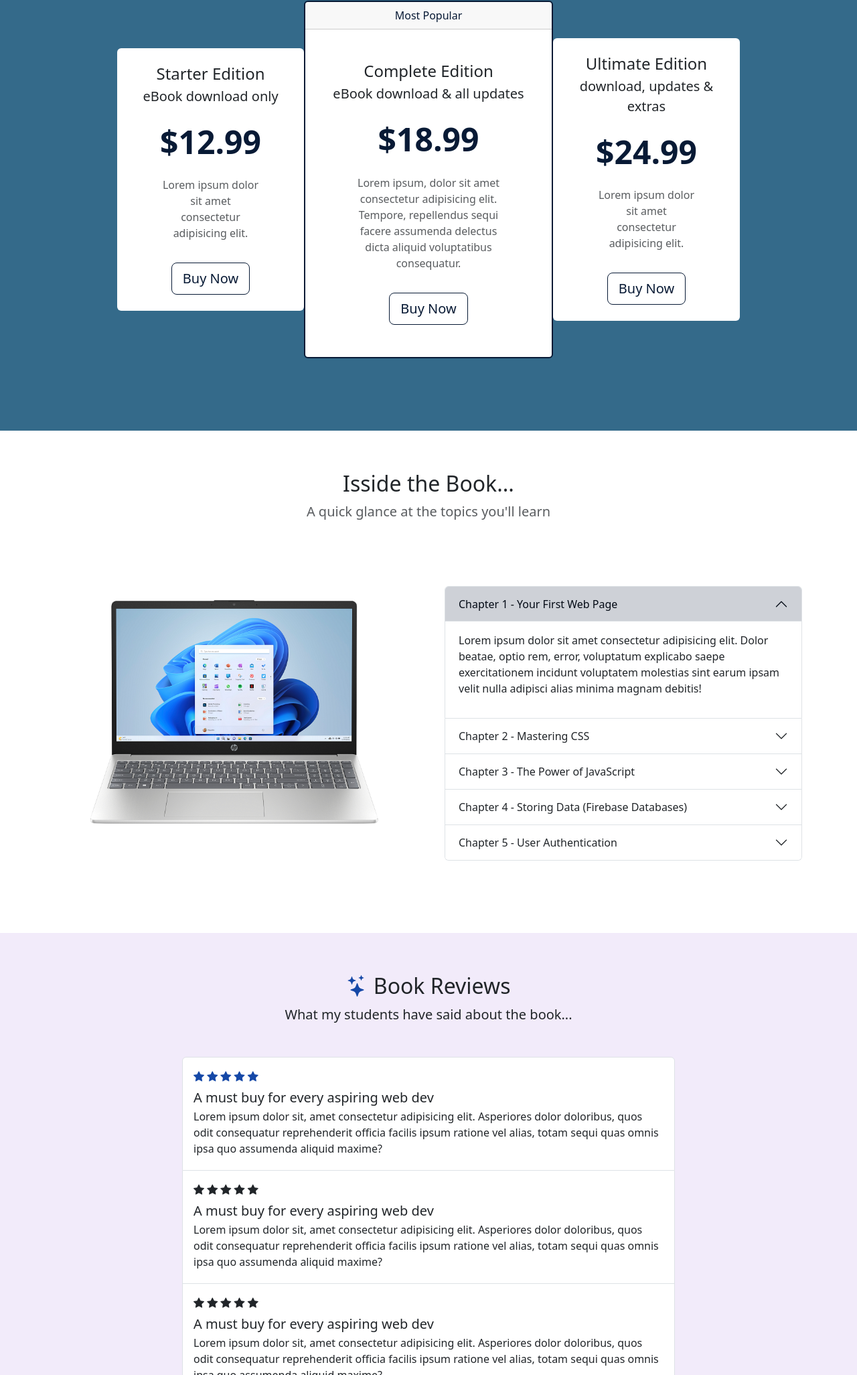
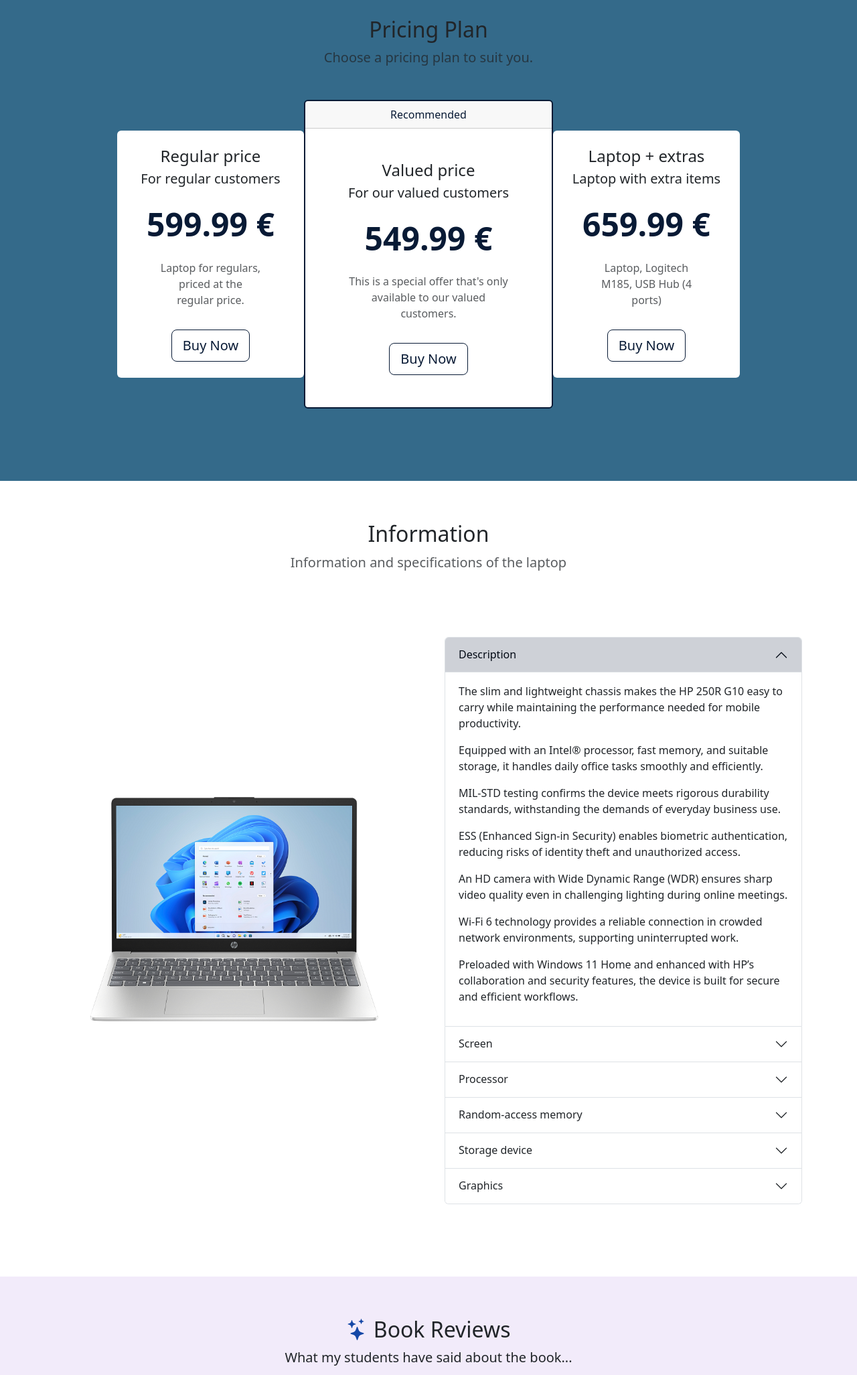
Before and after one commit to Avalonest/Bootstrap5, a website: page index.html in a window 1280 px wide. Shown: the part 747-2800 px from the top of the page at 67% size. Drawn offline with nearby package versions, Linux system fonts and the light colour scheme.

Commit message:
customization 2

```diff
--- a/index.html
+++ b/index.html
@@ -66,11 +66,11 @@
         <div class="row justify-content-center">
           <div class="col-md-5 text-center text-md-start">
             <h1>
-              <div class="display-2">Black-Belt</div>
-              <div class="display-5 text-muted">Your coding skills</div>
+              <div class="display-2">HP 250R G10</div>
+              <div class="display-5 text-muted">Reliable and affordable</div>
             </h1>
             <p class="lead my-4 text-muted">
-              Lorem ipsum, dolor sit amet consectetur adipisicing elit.
+              HP 250R G10 is a reliable and affordable laptop designed for everyday business use. With its 15.6″ display, modern connectivity, and durable build, it’s an ideal work tool both in the office and on the go.
             </p>
             <a href="#pricing" class="btn btn-secondary btn-lg">Buy Now</a>
 
@@ -111,11 +111,11 @@
           <div class="col-8 col-lg-4 col-xl-3">
             <div class="card border-0">
               <div class="card-body text-center py-4">
-                <h4 class="card-title">Starter Edition</h4>
-                <p class="lead card-subtitle">eBook download only</p>
-                <p class="display-5 my-4 text-primary fw-bold">$12.99</p>
+                <h4 class="card-title">Regular price</h4>
+                <p class="lead card-subtitle">For regular customers</p>
+                <p class="display-5 my-4 text-primary fw-bold">599.99 €</p>
                 <p class="card-text mx-5 text-muted d-none d-lg-block">
-                  Lorem ipsum dolor sit amet consectetur adipisicing elit.
+                  Laptop for regulars, priced at the regular price.
                 </p>
                 <a href="#" class="btn btn-outline-primary btn-lg mt-3"
                   >Buy Now</a
@@ -126,16 +126,14 @@
           <div class="col-9 col-lg-4">
             <div class="card border-primary border-2">
               <div class="card-header text-center text-primary">
-                Most Popular
+                Recommended
               </div>
               <div class="card-body text-center py-5">
-                <h4 class="card-title">Complete Edition</h4>
-                <p class="lead card-subtitle">eBook download & all updates</p>
-                <p class="display-5 my-4 text-primary fw-bold">$18.99</p>
+                <h4 class="card-title">Valued price</h4>
+                <p class="lead card-subtitle">For our valued customers</p>
+                <p class="display-5 my-4 text-primary fw-bold">549.99 €</p>
                 <p class="card-text mx-5 text-muted d-none d-lg-block">
-                  Lorem ipsum, dolor sit amet consectetur adipisicing elit.
-                  Tempore, repellendus sequi facere assumenda delectus dicta
-                  aliquid voluptatibus consequatur.
+                  This is a special offer that's only available to our valued customers.
                 </p>
                 <a href="#" class="btn btn-outline-primary btn-lg mt-3"
                   >Buy Now</a
@@ -146,11 +144,13 @@
           <div class="col-8 col-lg-4 col-xl-3">
             <div class="card border-0">
               <div class="card-body text-center py-4">
-                <h4 class="card-title">Ultimate Edition</h4>
-                <p class="lead card-subtitle">download, updates & extras</p>
-                <p class="display-5 my-4 text-primary fw-bold">$24.99</p>
+                <h4 class="card-title">Laptop + extras</h4>
+                <p class="lead card-subtitle">Laptop with extra items</p>
+                <p class="display-5 my-4 text-primary fw-bold">659.99 €</p>
                 <p class="card-text mx-5 text-muted d-none d-lg-block">
-                  Lorem ipsum dolor sit amet consectetur adipisicing elit.
+                  Laptop,
+                  Logitech M185,
+                  USB Hub (4 ports)
                 </p>
                 <a href="#" class="btn btn-outline-primary btn-lg mt-3"
                   >Buy Now</a
@@ -165,9 +165,9 @@
     <section id="topics">
       <div class="container-md">
         <div class="text-center">
-          <h2>Isside the Book...</h2>
+          <h2>Information</h2>
           <p class="lead text-muted">
-            A quick glance at the topics you'll learn
+            Information and specifications of the laptop
           </p>
         </div>
         <div class="row my-5 g-5 align-items-center">
@@ -187,7 +187,7 @@
                     aria-expanded="true"
                     aria-controls="chapter-1"
                   >
-                    Chapter 1 - Your First Web Page
+                    Description
                   </button>
                 </h2>
                 <div
@@ -198,11 +198,14 @@
                 >
                   <div class="accordion-body">
                     <p>
-                      Lorem ipsum dolor sit amet consectetur adipisicing elit.
-                      Dolor beatae, optio rem, error, voluptatum explicabo saepe
-                      exercitationem incidunt voluptatem molestias sint earum
-                      ipsam velit nulla adipisci alias minima magnam debitis!
+                      The slim and lightweight chassis makes the HP 250R G10 easy to carry while maintaining the performance needed for mobile productivity.
                     </p>
+                    <p>Equipped with an Intel® processor, fast memory, and suitable storage, it handles daily office tasks smoothly and efficiently.</p>
+                    <p>MIL-STD testing confirms the device meets rigorous durability standards, withstanding the demands of everyday business use.</p>
+                    <p>ESS (Enhanced Sign-in Security) enables biometric authentication, reducing risks of identity theft and unauthorized access.</p>
+                    <p>An HD camera with Wide Dynamic Range (WDR) ensures sharp video quality even in challenging lighting during online meetings.</p>
+                    <p>Wi-Fi 6 technology provides a reliable connection in crowded network environments, supporting uninterrupted work.</p>
+                    <p>Preloaded with Windows 11 Home and enhanced with HP’s collaboration and security features, the device is built for secure and efficient workflows.</p>
                   </div>
                 </div>
               </div>
@@ -216,7 +219,7 @@
                     aria-expanded="false"
                     aria-controls="chapter-2"
                   >
-                    Chapter 2 - Mastering CSS
+                    Screen
                   </button>
                 </h2>
                 <div
@@ -227,11 +230,14 @@
                 >
                   <div class="accordion-body">
                     <p>
-                      Lorem ipsum dolor sit amet consectetur adipisicing elit.
-                      Dolor beatae, optio rem, error, voluptatum explicabo saepe
-                      exercitationem incidunt voluptatem molestias sint earum
-                      ipsam velit nulla adipisci alias minima magnam debitis!
+                      Screen size: 15,6"
                     </p>
+                    <p>Display technology: SVA</p>
+                    <p>Panel resolution: 1920x1080 Full HD</p>
+                    <p>Screen surface: anti-glare</p>
+                    <p>Aspect ratio: 16:9</p>
+                    <p>Brightness: 250 nit (cd/m²)</p>
+                    <p>Touch panel: No</p>
                   </div>
                 </div>
               </div>
@@ -245,7 +251,7 @@
                     aria-expanded="false"
                     aria-controls="chapter-3"
                   >
-                    Chapter 3 - The Power of JavaScript
+                    Processor
                   </button>
                 </h2>
                 <div
@@ -255,12 +261,13 @@
                   data-bs-parent="#chapters"
                 >
                   <div class="accordion-body">
-                    <p>
-                      Lorem ipsum dolor sit amet consectetur adipisicing elit.
-                      Dolor beatae, optio rem, error, voluptatum explicabo saepe
-                      exercitationem incidunt voluptatem molestias sint earum
-                      ipsam velit nulla adipisci alias minima magnam debitis!
-                    </p>
+                    <p>Processor producer: Intel</p>
+                    <p>Processor type: Core 5</p>
+                    <p>Processor: 120U</p>
+                    <p>Processor speed: 1.4 up to 5 GHz</p>
+                    <p>Number of cores: 10</p>
+                    <p>L2 cache size: 12 MB</p>
+                    <p>Neural Processing Unit: No</p>
                   </div>
                 </div>
               </div>
@@ -274,7 +281,7 @@
                     aria-expanded="false"
                     aria-controls="chapter-4"
                   >
-                    Chapter 4 - Storing Data (Firebase Databases)
+                    Random-access memory
                   </button>
                 </h2>
                 <div
@@ -284,12 +291,9 @@
                   data-bs-parent="#chapters"
                 >
                   <div class="accordion-body">
-                    <p>
-                      Lorem ipsum dolor sit amet consectetur adipisicing elit.
-                      Dolor beatae, optio rem, error, voluptatum explicabo saepe
-                      exercitationem incidunt voluptatem molestias sint earum
-                      ipsam velit nulla adipisci alias minima magnam debitis!
-                    </p>
+                    <p>Memory: 32 GB</p>
+                    <p>Speed: 3200 MHz</p>
+                    <p>Memory type: DDR4</p>
                   </div>
                 </div>
               </div>
@@ -303,7 +307,7 @@
                     aria-expanded="false"
                     aria-controls="chapter-5"
                   >
-                    Chapter 5 - User Authentication
+                    Storage device
                   </button>
                 </h2>
                 <div
@@ -313,12 +317,34 @@
                   data-bs-parent="#chapters"
                 >
                   <div class="accordion-body">
-                    <p>
-                      Lorem ipsum dolor sit amet consectetur adipisicing elit.
-                      Dolor beatae, optio rem, error, voluptatum explicabo saepe
-                      exercitationem incidunt voluptatem molestias sint earum
-                      ipsam velit nulla adipisci alias minima magnam debitis!
-                    </p>
+                    <p>HDD / Flash memory capacity: 512 GB</p>
+                    <p>Type: SSD</p>
+                    <p>HDD type: M.2 NVMe PCIe</p>
+                  </div>
+                </div>
+              </div>
+              <div class="accordion-item">
+                <h2 class="accordion-header" id="heading-6">
+                  <button
+                    class="accordion-button collapsed"
+                    type="button"
+                    data-bs-toggle="collapse"
+                    data-bs-target="#chapter-6"
+                    aria-expanded="false"
+                    aria-controls="chapter-6"
+                  >
+                    Graphics
+                  </button>
+                </h2>
+                <div
+                  id="chapter-6"
+                  class="accordion-collapse collapse"
+                  aria-labelledby="heading-6"
+                  data-bs-parent="#chapters"
+                >
+                  <div class="accordion-body">
+                    <p>producer: Intel</p>
+                    <p>graphics card: Intel Graphics</p>
                   </div>
                 </div>
               </div>
@@ -515,16 +541,13 @@
     <section class="bg-light">
       <div class="container">
         <div class="text-center">
-          <h2>Stay in The Loop</h2>
-          <p class="lead">Get the latest updates as they happen...</p>
+          <h2>Subscribe to our newsletter</h2>
+          <p class="lead">News, updates and offers</p>
         </div>
         <div class="row justify-content-center">
           <div class="col-md-8 text-center">
             <p class="text-muted my-4">
-              Lorem ipsum dolor sit, amet consectetur adipisicing elit. Harum
-              libero voluptas velit reiciendis doloribus autem, saepe quod qui
-              placeat itaque explicabo sunt aspernatur odio delectus sapiente
-              est architecto possimus. Quidem.
+              We have a newsletter that is given out through email once a week. The newsletter contains news and updates regarding our site and company. It can also include from time to time, special offers that could make your shopping with us a better experience.
             </p>
             <button
               class="btn btn-primary"
@@ -548,7 +571,7 @@
       <div class="modal-dialog">
         <div class="modal-content">
           <div class="modal-header">
-            <h5 class="modal-title" id="modal-title">Get the Latest Updates</h5>
+            <h5 class="modal-title" id="modal-title">Subscribe for latest news and offers</h5>
             <button
               type="button"
               class="btn-close"
@@ -558,10 +581,7 @@
           </div>
           <div class="modal-body">
             <p>
-              Lorem ipsum dolor sit amet consectetur adipisicing elit. Magni
-              quas animi repellendus adipisci officiis ab natus odio magnam in?
-              Minus, consequuntur? Assumenda ex odit dolorum praesentium
-              consequuntur quidem adipisci quo.
+              Through subscribing to our newsletter, you will recieve our newsletter to your email regarding any news and updates on our side. Within it, you could also recieve special offers from time to time.
             </p>
             <label for="modal-email" class="form-label"
               >Your email address:</label
```
